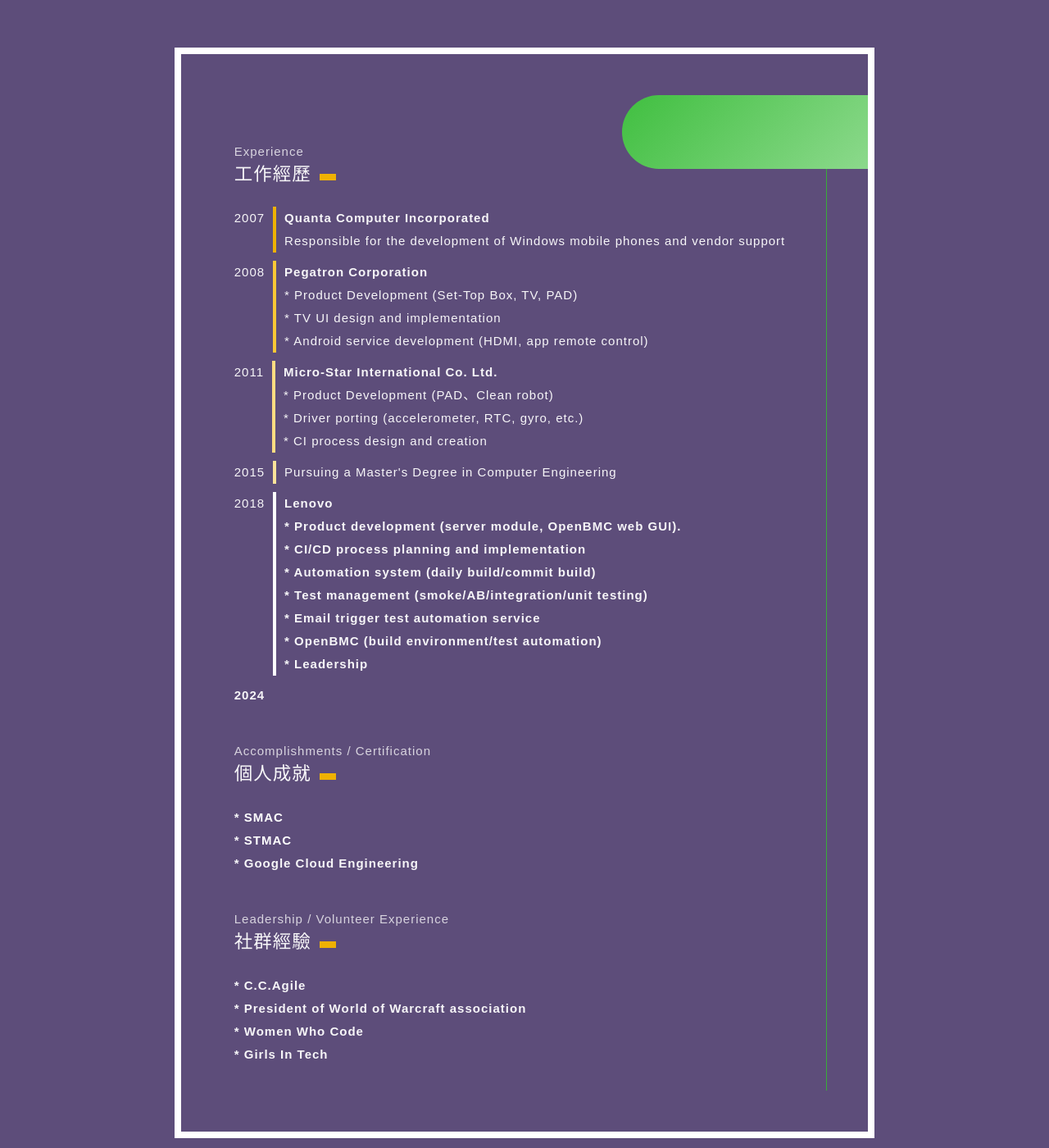
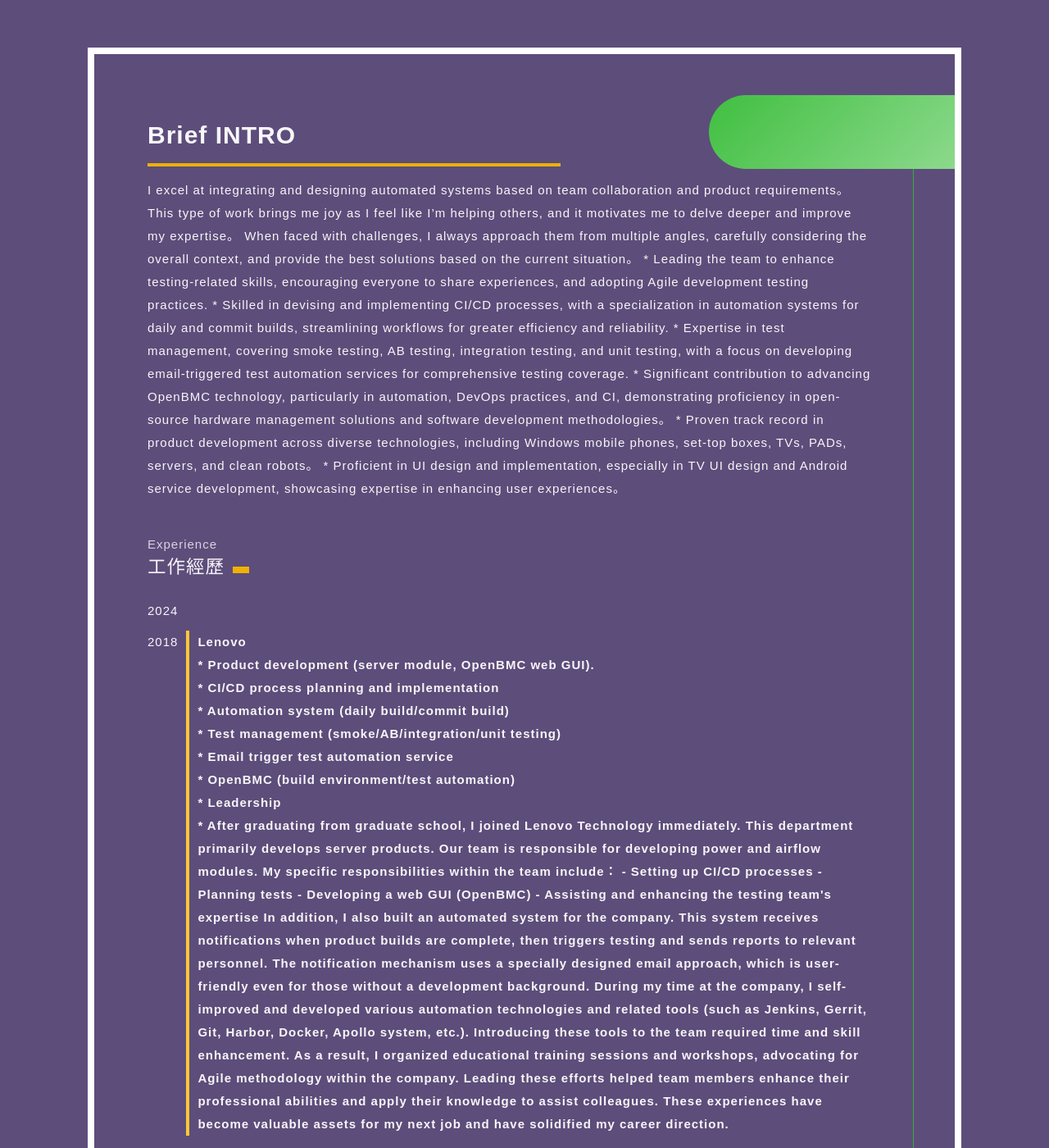
Before and after one commit to gitmaruneko/gitmaruneko.github.io, a Jekyll site: the page personal_detail.html, which Jekyll copies as it is, in a window 1280 px wide and 1400 px high. Shown: the whole window at 82% size. Built offline with Jekyll 4.4.1, drawn with Linux system fonts in a browser that asks for light colours; some of the changed text lies outside the part shown.

Commit message:
Add detail work history

```diff
--- a/personal_detail.html
+++ b/personal_detail.html
@@ -15,37 +15,27 @@
 <body>
   <div class="resume">
   <div class="left">
+    <h1>Brief INTRO</h1>
+    <hr>
+    <p>I excel at integrating and designing automated systems based on team collaboration and product requirements。 This type of work brings me joy as I feel like I’m helping others, and it motivates me to delve deeper and improve my expertise。 When faced with challenges, I always approach them from multiple angles, carefully considering the overall context, and provide the best solutions based on the current situation。
+
+      * Leading the team to enhance testing-related skills, encouraging everyone to share experiences, and adopting Agile development testing practices.
+
+      * Skilled in devising and implementing CI/CD processes, with a specialization in automation systems for daily and commit builds, streamlining workflows for greater efficiency and reliability.
+
+      * Expertise in test management, covering smoke testing, AB testing, integration testing, and unit testing, with a focus on developing email-triggered test automation services for comprehensive testing coverage.
+
+      * Significant contribution to advancing OpenBMC technology, particularly in automation, DevOps practices, and CI, demonstrating proficiency in open-source hardware management solutions and software development methodologies。
+
+      * Proven track record in product development across diverse technologies, including Windows mobile phones, set-top boxes, TVs, PADs, servers, and clean robots。
+
+      * Proficient in UI design and implementation, especially in TV UI design and Android service development, showcasing expertise in enhancing user experiences。</p>
     <div class="decoration"></div>
     <div class="block">
       <h4>Experience</h4>
       <h2>工作經歷</h2>
       <ul class="listExperience">
-        <li class="year">2007
-          <ul>
-            <li><b>Quanta Computer Incorporated</b></li>
-            <li>Responsible for the development of Windows mobile phones and vendor support</li>
-          </ul>
-        </li>
-        <li class="year">2008
-          <ul>
-            <li><b>Pegatron Corporation</b></li>
-            <li> * Product Development (Set-Top Box, TV, PAD)</li>
-            <li> * TV UI design and implementation</li>
-            <li> * Android service development (HDMI, app remote control)</li>
-          </ul>
-        </li>
-        <li class="year">2011
-          <ul>
-              <li><b>Micro-Star International Co. Ltd.</b></li>
-              <li>* Product Development (PAD、Clean robot)</li>
-              <li>* Driver porting (accelerometer, RTC, gyro, etc.)</li>
-              <li>* CI process design and creation</li>
-          </ul>
-        </li>
-        <li class="year">2015
-          <ul>
-              <li>Pursuing a Master's Degree in Computer Engineering</li>
-          </ul>
+        <li class="year">2024
         </li>
         <li class="year">2018
           <ul>
@@ -57,9 +47,35 @@
               <li>* Email trigger test automation service</li>
               <li>* OpenBMC (build environment/test automation)</li>
               <li>* Leadership</li>
+              <li>* After graduating from graduate school, I joined Lenovo Technology immediately. This department primarily develops server products. Our team is responsible for developing power and airflow modules. My specific responsibilities within the team include：
+                    - Setting up CI/CD processes
+                    - Planning tests
+                    - Developing a web GUI (OpenBMC)
+                    - Assisting and enhancing the testing team's expertise
+                    In addition, I also built an automated system for the company. This system receives notifications when product builds are complete, then triggers testing and sends reports to relevant personnel. The notification mechanism uses a specially designed email approach, which is user-friendly even for those without a development background.
+                    During my time at the company, I self-improved and developed various automation technologies and related tools (such as Jenkins, Gerrit, Git, Harbor, Docker, Apollo system, etc.). Introducing these tools to the team required time and skill enhancement. As a result, I organized educational training sessions and workshops, advocating for Agile methodology within the company. Leading these efforts helped team members enhance their professional abilities and apply their knowledge to assist colleagues. These experiences have become valuable assets for my next job and have solidified my career direction.</li>
           </ul>
         </li>
-        <li class="year">2024
+        <li class="year">2015
+          <ul>
+              <li>Pursuing a Master's Degree in Computer Engineering</li>
+          </ul>
+        </li>
+        <li class="year">2011
+          <ul>
+              <li><b>Micro-Star International Co. Ltd.</b></li>
+              <li>* Product Development (PAD、Clean robot)</li>
+              <li>* Driver porting (accelerometer, RTC, gyro, etc.)</li>
+              <li>* CI process design and creation</li>
+          </ul>
+        </li>
+        <li class="year">2008
+          <ul>
+            <li><b>Pegatron Corporation</b></li>
+            <li> * Product Development (Set-Top Box, TV, PAD)</li>
+            <li> * TV UI design and implementation</li>
+            <li> * Android service development (HDMI, app remote control)</li>
+          </ul>
         </li>
       </ul>
     </div>
```
